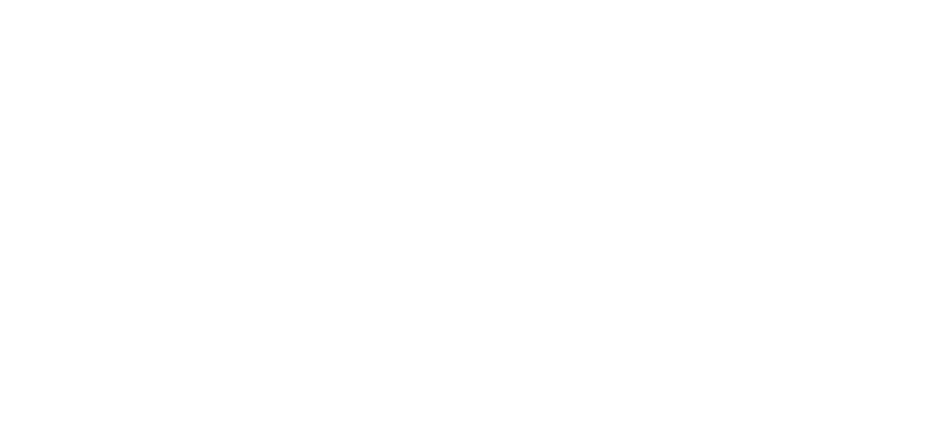
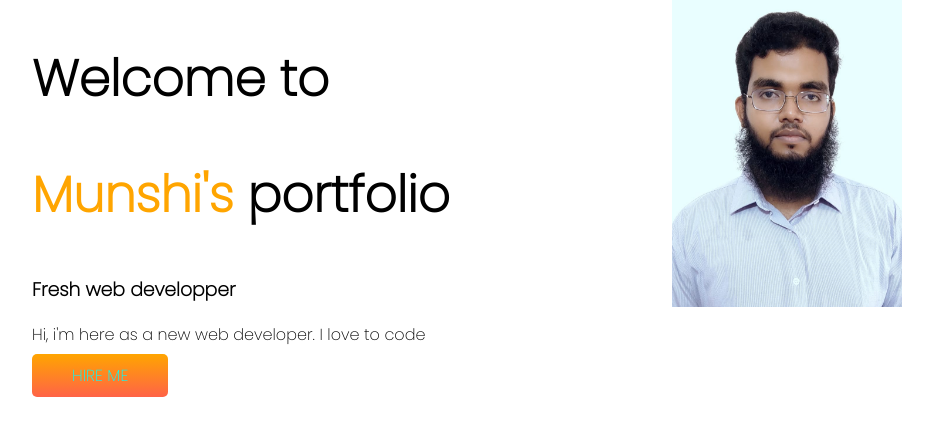
Before and after one commit to arhan1998/developer-portfolio, a plain HTML site: page index.html in a window 1280 px wide. Shown: the whole page, without its empty margins (32-965 px from the left). Drawn offline with Linux system fonts and the light colour scheme.

Commit message:
portfolio

```diff
--- a/index.html
+++ b/index.html
@@ -5,9 +5,23 @@
     <meta http-equiv="X-UA-Compatible" content="IE=edge">
     <meta name="viewport" content="width=device-width, initial-scale=1.0">
     <title>My Portfolio</title>
+    <link rel="preconnect" href="https://fonts.googleapis.com">
+    <link rel="preconnect" href="https://fonts.gstatic.com" crossorigin>
+    <link href="https://fonts.googleapis.com/css2?family=Poppins:wght@200&display=swap" rel="stylesheet">
     <link rel="stylesheet" href="style.css">
 </head>
 <body>
-
+<section class="top-banner">
+    <div class="half-width">
+        <h1>  Welcome to</h1>
+    <h1 ><span class="orange-color">  Munshi's</span> portfolio</h1>
+    <h3>Fresh web developper</h3>
+    <p>Hi, i'm here as a new web developer. I love to code</p>
+    <a class="link-button" target="_blank" href="https://www.linkedin.com/in/abdur-rahman-796653243/">HIRE ME</a>
+</div>
+    <div class="half-width">
+        <img src="img/myself.jpg" alt="" srcset="">
+    </div>
+</section>
 </body>
 </html>
--- a/style.css
+++ b/style.css
@@ -0,0 +1,32 @@
+body{
+    font-family: 'Poppins', sans-serif;
+    margin: 0%;
+}
+h1{
+    font-size: 50px;
+}
+.orange-color{
+    color: orange;
+}
+section{
+    display: flex;
+}
+.half-width{
+    width: 50%;
+    padding-left: 5%;
+}
+.half-width img{
+    width: 40%;
+}
+.link-button{
+    text-decoration: none;
+    background-image: linear-gradient(orange, tomato);
+    padding: 10px 40px;
+    color: aqua;
+    font-size: 700;
+    border-radius: 5px;
+}
+.top-banner{
+    background-image: url();
+    background-repeat: no-repeat;
+}
```
Also changed, not shown: img/myself.jpg (added).
